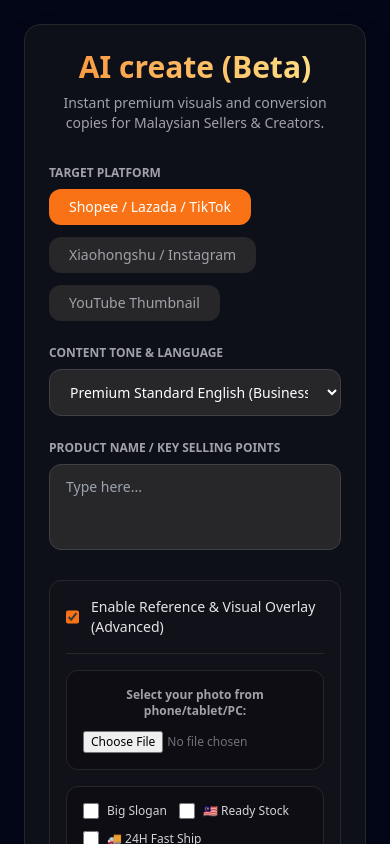
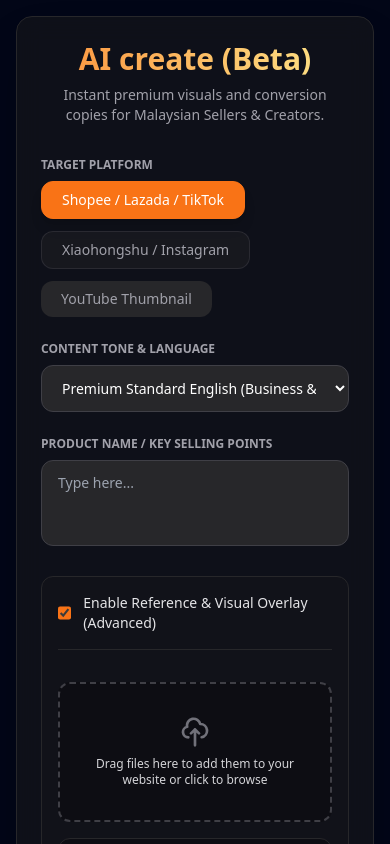
Before and after one commit to Nick-Hoe/my-malaysia-ai, a Next.js app: page / in a window 390 px wide. Both pictures are taken after a click on the label "Enable Reference & Visual Overlay (Advanced)". Shown: the top 844 px of the page. Built offline with nearby package versions, Linux system fonts and the light colour scheme.

Commit message:
Add files via upload

```diff
--- a/app/page.tsx
+++ b/app/page.tsx
@@ -36,7 +36,7 @@ export default function Home() {
   };
 
   return (
-    <main className="min-h-screen bg-slate-950 text-slate-100 flex flex-col items-center justify-center p-6 font-sans">
+    <main className="min-h-screen bg-slate-950 text-slate-100 flex flex-col items-center justify-center p-4 sm:p-6 font-sans">
       <div className="max-w-4xl w-full bg-zinc-900/60 border border-zinc-800 rounded-2xl p-6 sm:p-8 shadow-2xl backdrop-blur-md">
         <div className="mb-8 text-center">
           <h1 className="text-3xl font-extrabold bg-gradient-to-r from-orange-400 to-amber-200 bg-clip-text text-transparent">AI create (Beta)</h1>
@@ -47,8 +47,8 @@ export default function Home() {
           <div>
             <label className="block text-xs font-bold text-zinc-400 uppercase mb-2">Target Platform</label>
             <div className="flex flex-wrap gap-3">
-              <button type="button" onClick={() => { setPlatform("shopee"); setStickerShock(false); }} className={`px-5 py-2 rounded-xl text-sm font-medium ${platform === "shopee" ? "bg-orange-500 text-white" : "bg-zinc-800 text-zinc-400"}`}>Shopee / Lazada / TikTok</button>
-              <button type="button" onClick={() => { setPlatform("xiaohongshu"); setStickerShock(false); }} className={`px-5 py-2 rounded-xl text-sm font-medium ${platform === "xiaohongshu" ? "bg-orange-500 text-white" : "bg-zinc-800 text-zinc-400"}`}>Xiaohongshu / Instagram</button>
+              <button type="button" onClick={() => { setPlatform("shopee"); setStickerShock(false); }} className={`px-5 py-2 rounded-xl text-sm font-medium border ${platform === "shopee" ? "bg-orange-500 border-orange-500 text-white shadow-lg" : "bg-zinc-800/40 border-zinc-700/50 text-zinc-400"}`}>Shopee / Lazada / TikTok</button>
+              <button type="button" onClick={() => { setPlatform("xiaohongshu"); setStickerShock(false); }} className={`px-5 py-2 rounded-xl text-sm font-medium border ${platform === "xiaohongshu" ? "bg-orange-500 border-orange-500 text-white shadow-lg" : "bg-zinc-800/40 border-zinc-700/50 text-zinc-400"}`}>Xiaohongshu / Instagram</button>
               <button type="button" onClick={() => { setPlatform("youtube"); setStickerReady(false); setStickerFast(false); }} className={`px-5 py-2 rounded-xl text-sm font-medium ${platform === "youtube" ? "bg-red-600 text-white" : "bg-zinc-800 text-zinc-400"}`}>YouTube Thumbnail</button>
             </div>
           </div>
@@ -75,10 +75,17 @@ export default function Home() {
 
             {enableImageRef && (
               <div className="pt-4 border-t border-zinc-800 space-y-4">
-                <div className="bg-zinc-950/40 p-4 rounded-xl border border-zinc-800 text-center space-y-3">
-                  <span className="text-xs text-zinc-400 block font-semibold">{selectedImage ? "✓ Photo loaded!" : "Select your photo from phone/tablet/PC:"}</span>
-                  <input type="file" onChange={handleImageChange} accept="image/*" className="block w-full text-xs text-zinc-500 cursor-pointer" />
-                </div>
+                {/* 终极进化：隐藏原生丑按钮，通过 id 深度绑定给最上面大厂级的巨型虚线框架，100% 拒绝任何浏览器拦截！ */}
+                <input id="file-uploader" type="file" onChange={handleImageChange} accept="image/*" className="hidden" />
+                <label htmlFor="file-uploader" className="block border-2 border-dashed border-zinc-700 hover:border-orange-500 rounded-xl p-8 text-center bg-zinc-950/40 transition-colors cursor-pointer active:scale-[0.99]">
+                  <div className="flex flex-col items-center justify-center space-y-2">
+                    <svg className="w-8 h-8 text-zinc-500" fill="none" stroke="currentColor" viewBox="0 0 24 24"><path strokeLinecap="round" strokeLinejoin="round" strokeWidth="2" d="M7 16a4 4 0 01-.88-7.903A5 5 0 1115.9 6L16 6a5 5 0 011 9.9M15 13l-3-3m0 0l-3 3m3-3v12" /></svg>
+                    <span className="text-xs sm:text-sm text-zinc-300 font-medium block">
+                      {selectedImage ? "✓ Image uploaded successfully! Click to change" : "Drag files here to add them to your website or click to browse"}
+                    </span>
+                  </div>
+                </label>
+
                 <div className="bg-zinc-950/40 p-4 rounded-xl border border-zinc-800 flex flex-wrap gap-3">
                   <label className="flex items-center space-x-2 cursor-pointer"><input type="checkbox" checked={burnSlogan} onChange={(e) => setBurnSlogan(e.target.checked)} className="w-4 h-4 accent-orange-500" /><span className="text-xs text-zinc-300">Big Slogan</span></label>
                   {platform !== "youtube" && (
@@ -99,10 +106,10 @@ export default function Home() {
               <h3 className="text-xs font-semibold text-zinc-400 uppercase">AI Visual Preview</h3>
               <div className={`w-full rounded-xl bg-zinc-950 border border-zinc-800 flex items-center justify-center relative overflow-hidden ${platform === "youtube" ? "aspect-video" : "aspect-square"}`}>
                 {selectedImage ? ( <img src={selectedImage} alt="Preview" className="w-full h-full object-cover" /> ) : ( <div className="text-zinc-700 text-xs">{platform === "youtube" ? "16:9 HD Thumbnail" : "1:1 Product Container"}</div> )}
-                {platform !== "youtube" && stickerReady && <div className="absolute top-3 left-3 bg-red-600 text-white font-bold text-[10px] px-2 py-0.5 rounded">🇲🇾 READY STOCK</div>}
-                {platform !== "youtube" && stickerFast && <div className="absolute top-3 right-3 bg-teal-600 text-white font-bold text-[10px] px-2 py-0.5 rounded">🚚 24H SHIPPING</div>}
+                {platform !== "youtube" && stickerReady && <div className="absolute top-3 left-3 bg-red-600 text-white font-bold text-[10px] px-2 py-0.5 rounded shadow-lg">🇲🇾 READY STOCK</div>}
+                {platform !== "youtube" && stickerFast && <div className="absolute top-3 right-3 bg-teal-600 text-white font-bold text-[10px] px-2 py-0.5 rounded shadow-lg">🚚 24H SHIPPING</div>}
                 {platform === "youtube" && stickerShock && <div className="absolute top-3 right-3 text-2xl animate-bounce">😱💥</div>}
-                {burnSlogan && ( <div className="absolute bottom-4 left-4 right-4 bg-orange-600 text-white py-1.5 text-center rounded-lg font-black text-xs">{platform === "youtube" ? "⚠️ OMG! SHOCKING REVEAL" : tone === "chinese" ? "🔥 爆款特惠 LIMITED OFFER" : "🔥 PREMIUM COLLECTION"}</div> )}
+                {burnSlogan && ( <div className="absolute bottom-4 left-4 right-4 bg-orange-600 text-white py-1.5 text-center rounded-lg font-black text-xs shadow-xl">{platform === "youtube" ? "⚠️ OMG! SHOCKING REVEAL" : tone === "chinese" ? "🔥 爆款特惠 LIMITED OFFER" : "🔥 PREMIUM COLLECTION"}</div> )}
               </div>
             </div>
             <div className="space-y-2 flex flex-col">
```
